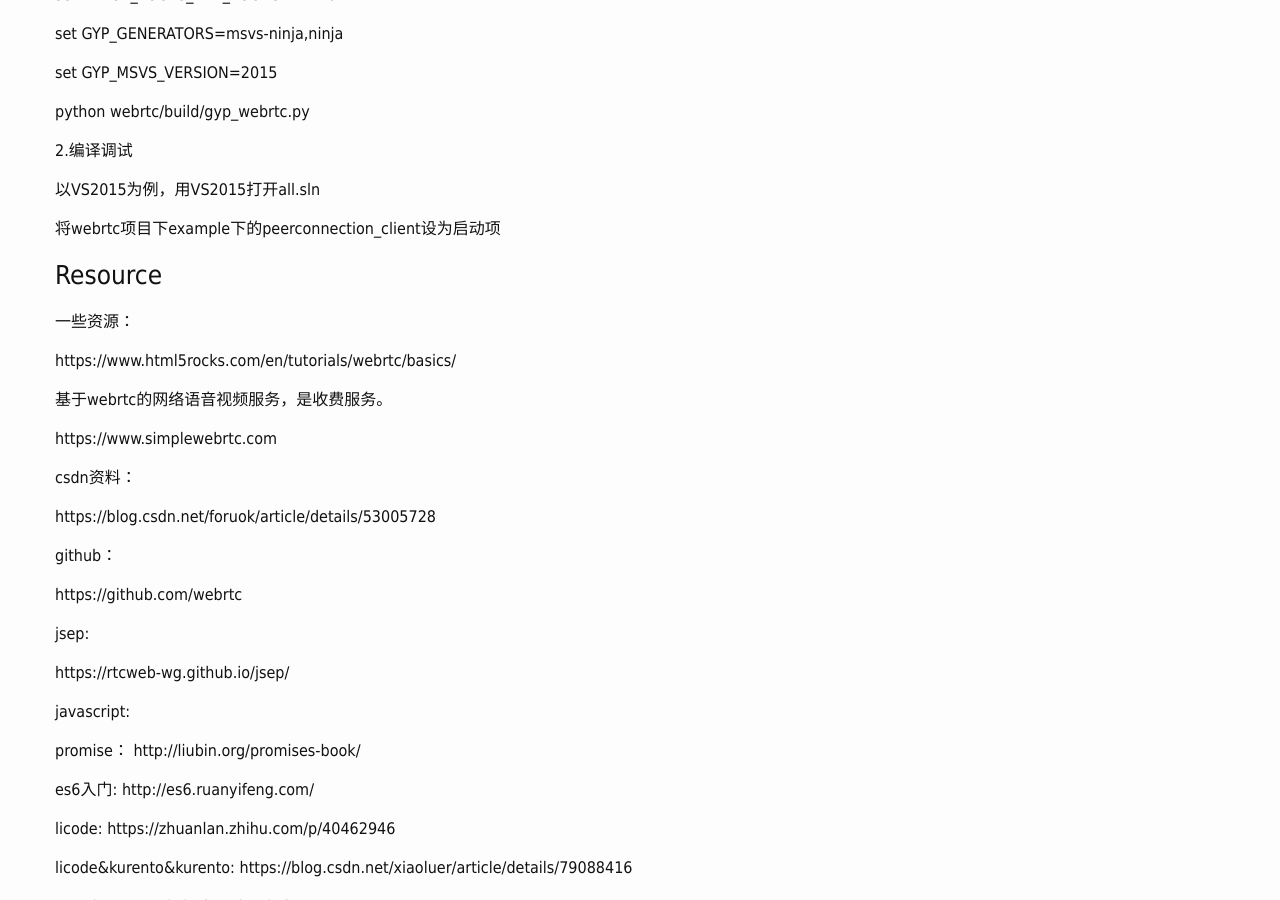
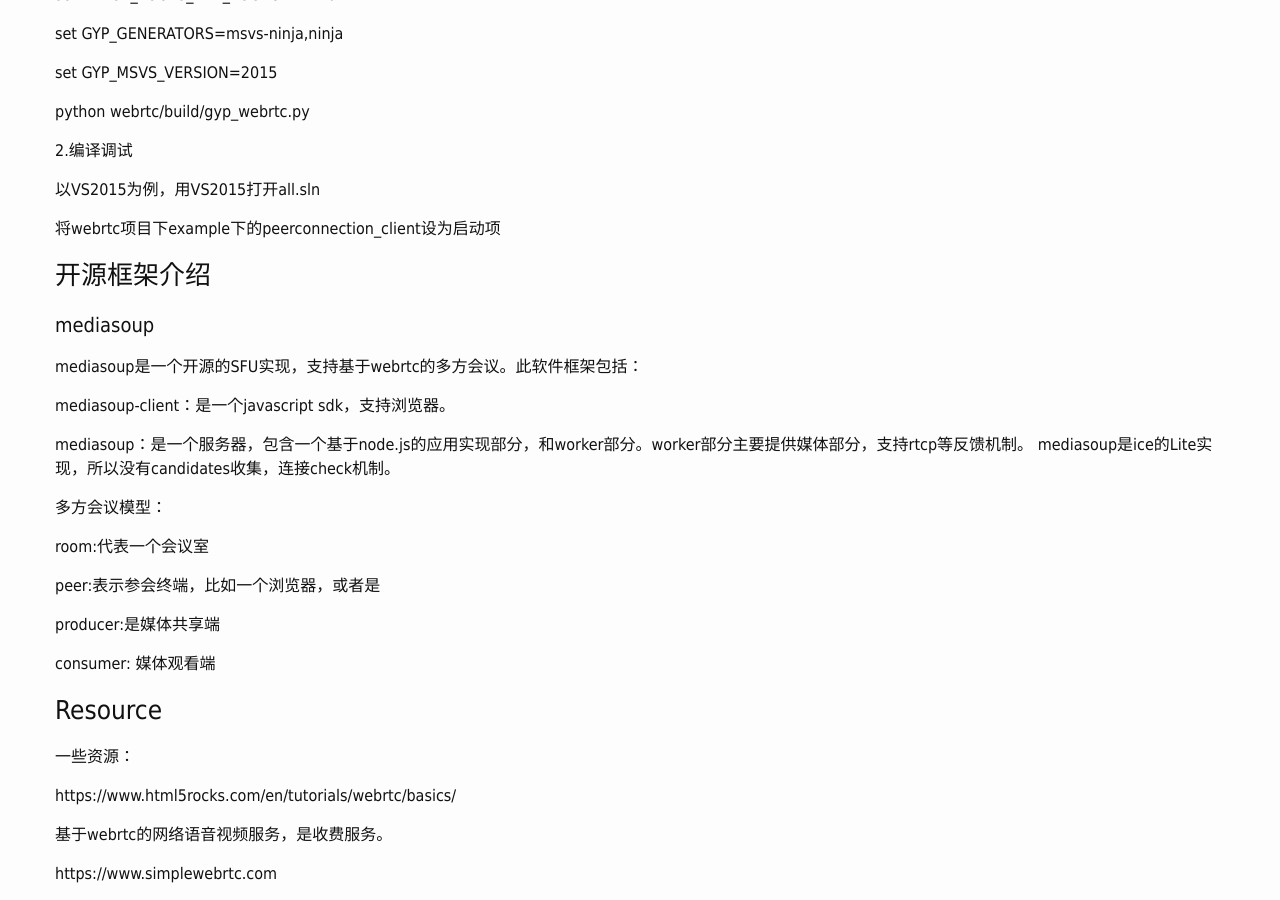
Before and after one commit to haska1025/haska1025.github.io, a Jekyll site: the page built from _posts/2019-01-14-webrtc.md, in a window 1280 px wide and 900 px high, scrolled down 310 px. Built offline with Jekyll 4.4.1, drawn with Linux system fonts in a browser that asks for light colours.

Commit message:
Update 2019-01-14-webrtc.md

```diff
--- a/_posts/2019-01-14-webrtc.md
+++ b/_posts/2019-01-14-webrtc.md
@@ -22,6 +22,30 @@ python webrtc/build/gyp_webrtc.py
 以VS2015为例，用VS2015打开all.sln
 
 将webrtc项目下example下的peerconnection_client设为启动项
+
+### 开源框架介绍
+
+#### mediasoup
+
+mediasoup是一个开源的SFU实现，支持基于webrtc的多方会议。此软件框架包括：
+
+mediasoup-client：是一个javascript sdk，支持浏览器。
+
+mediasoup：是一个服务器，包含一个基于node.js的应用实现部分，和worker部分。worker部分主要提供媒体部分，支持rtcp等反馈机制。
+mediasoup是ice的Lite实现，所以没有candidates收集，连接check机制。
+
+多方会议模型：
+
+room:代表一个会议室
+
+peer:表示参会终端，比如一个浏览器，或者是
+
+producer:是媒体共享端
+
+consumer: 媒体观看端
+
+
+
 
 
 ### Resource
```
